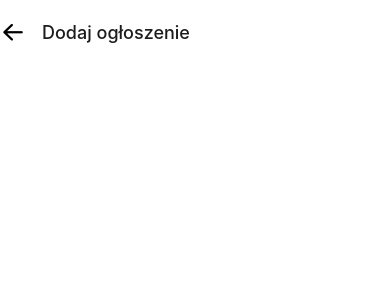
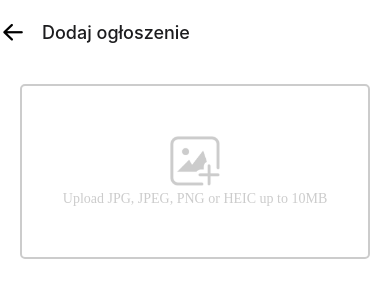
Before and after one commit to pat-pom/mobile-app, a React Native app in the folder AntiqueUi/: screen /AddProduct in a window 390 px wide. Shown: the top 300 px of the page. Built offline with nearby package versions, Linux system fonts and the light colour scheme.

Commit message:
Added image choose option

```diff
--- a/AntiqueUi/src/App.js
+++ b/AntiqueUi/src/App.js
@@ -1,8 +1,8 @@
 import Constants from 'expo-constants';
 import { NavigationContainer, DefaultTheme, DarkTheme } from "@react-navigation/native";
 import { createNativeStackNavigator } from "@react-navigation/native-stack";
-import { StyleSheet, View, Text, useColorScheme } from 'react-native';
 import Icon from "react-native-vector-icons/AntDesign";
+import { StyleSheet, View, useColorScheme } from 'react-native';
 
 import { Home } from './screens/Home';
 import { AddProduct } from './screens/AddProduct';
--- a/AntiqueUi/src/screens/AddProduct.js
+++ b/AntiqueUi/src/screens/AddProduct.js
@@ -1,9 +1,43 @@
-import { StyleSheet, ScrollView, Text, View } from 'react-native';
+import { StyleSheet, ScrollView, Text, View, Image, TouchableOpacity } from 'react-native';
+
+import AddPhotoPlaceholder from "../assets/images/AddPhotoPlaceholder.png";
 
 export const AddProduct = () => {
   return (
     <ScrollView>
-
+      <View style={styles.container}>
+        <TouchableOpacity style={styles.imageContainer} onPress={() => alert("Works")}>
+          <Image style={styles.image} source={AddPhotoPlaceholder} />
+          <Text style={styles.placeholder}>
+            Upload JPG, JPEG, PNG or HEIC up to 10MB
+          </Text>
+        </TouchableOpacity>
+      </View>
     </ScrollView>
   )
 }
+
+const styles = StyleSheet.create({
+  container: {
+    margin: 20,
+  },
+  image: {
+    height: 50,
+    width: 50,
+  },
+  placeholder: {
+    color: '#cccccc',
+    fontFamily: "Poppins",
+    marginTop: 5
+  },
+  imageContainer: {
+    display: 'flex',
+    justifyContent: 'center',
+    alignItems: 'center',
+    borderWidth: 2,
+    paddingTop: 50,
+    paddingBottom: 50,
+    borderRadius: 5,
+    borderColor: '#cccccc',
+  }
+});
```
Also changed, not shown: AntiqueUi/src/assets/images/AddPhotoPlaceholder.png (added).
